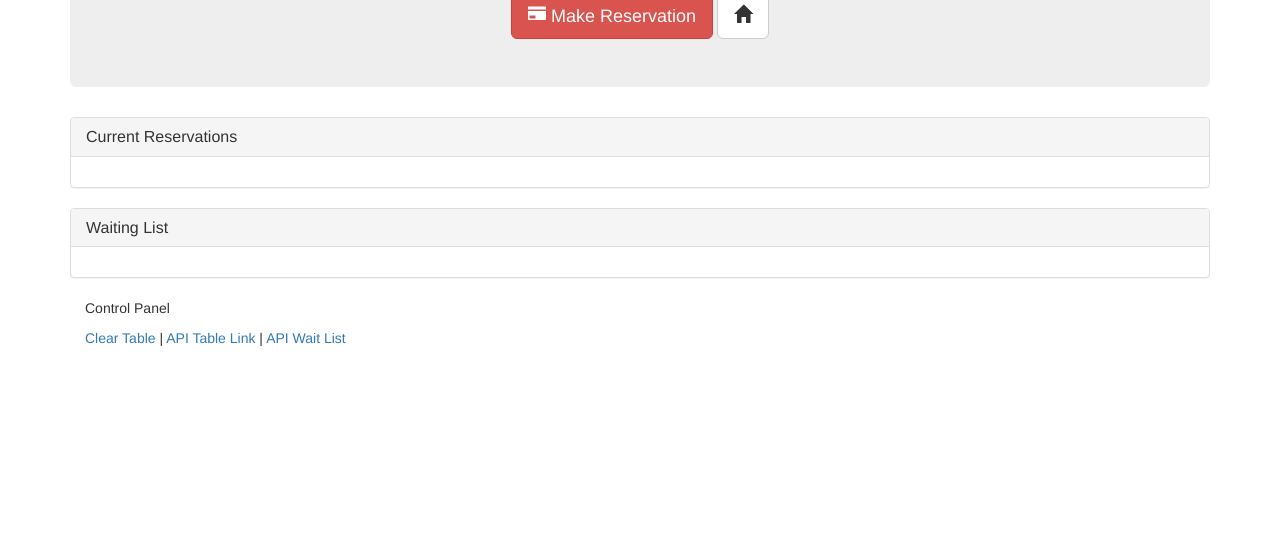
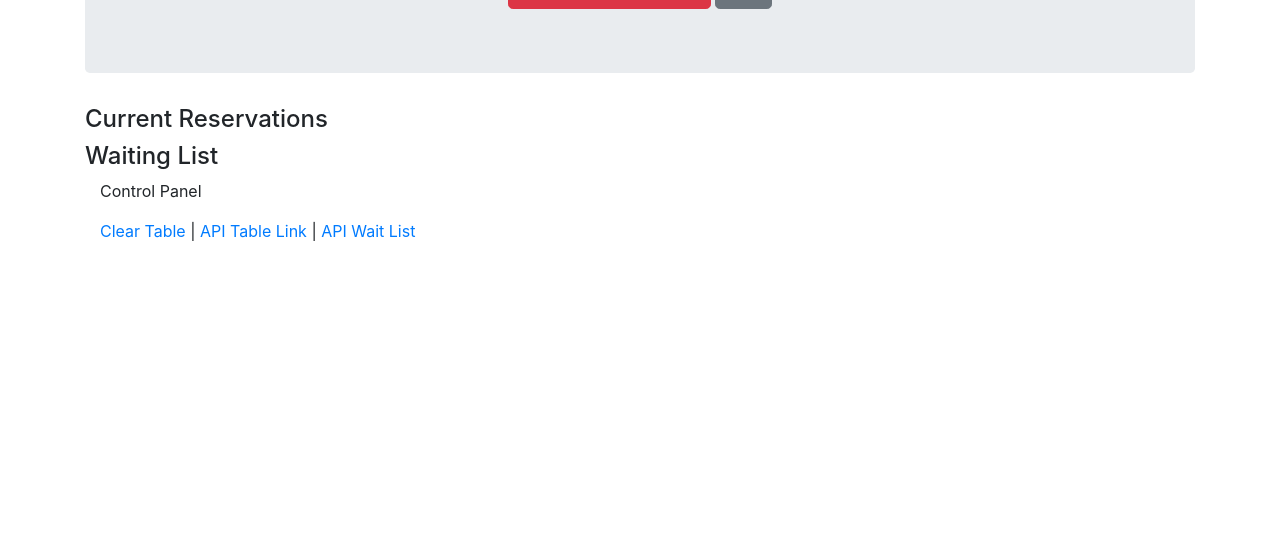
Before and after one commit to RobWawrzak/GroupExpress, a plain HTML site: page tables.html in a window 1280 px wide. Shown: the part 254-800 px from the top of the page. Drawn offline with nearby package versions, Linux system fonts and the light colour scheme.

Commit message:
Updated web pages

```diff
--- a/tables.html
+++ b/tables.html
@@ -6,10 +6,12 @@
   <title>Tables Page</title>
 
   <!-- Latest compiled and minified CSS & JS -->
-  <link rel="stylesheet" href="https://maxcdn.bootstrapcdn.com/bootstrap/3.3.6/css/bootstrap.min.css" integrity="sha384-1q8mTJOASx8j1Au+a5WDVnPi2lkFfwwEAa8hDDdjZlpLegxhjVME1fgjWPGmkzs7"
+  <link rel="stylesheet" href="https://use.fontawesome.com/releases/v5.3.1/css/all.css" integrity="sha384-mzrmE5qonljUremFsqc01SB46JvROS7bZs3IO2EmfFsd15uHvIt+Y8vEf7N7fWAU"
+    crossorigin="anonymous">
+  <link href="https://stackpath.bootstrapcdn.com/bootstrap/4.1.3/css/bootstrap.min.css" rel="stylesheet" integrity="sha384-MCw98/SFnGE8fJT3GXwEOngsV7Zt27NXFoaoApmYm81iuXoPkFOJwJ8ERdknLPMO"
     crossorigin="anonymous">
   <script src="https://code.jquery.com/jquery.js"></script>
-  <script src="https://maxcdn.bootstrapcdn.com/bootstrap/3.3.6/js/bootstrap.min.js" integrity="sha384-0mSbJDEHialfmuBBQP6A4Qrprq5OVfW37PRR3j5ELqxss1yVqOtnepnHVP9aJ7xS"
+  <script src="https://stackpath.bootstrapcdn.com/bootstrap/4.1.3/js/bootstrap.min.js" integrity="sha384-ChfqqxuZUCnJSK3+MXmPNIyE6ZbWh2IMqE241rYiqJxyMiZ6OW/JmZQ5stwEULTy"
     crossorigin="anonymous"></script>
 
 </head>
@@ -27,11 +29,12 @@
       <div class="text-center">
         <a href="/reserve"><button type="button" class="btn btn-lg btn-danger"><span class="glyphicon glyphicon-credit-card"></span>
             Make Reservation</button></a>
-        <a href="/"><button type="button" class="btn btn-lg btn-default"><span class="glyphicon glyphicon-home"></span></button></a>
+        <a href="/"><button type="button" class="btn btn-lg btn-secondary"><i class="fas fa-home"></i></button></a>
       </div>
     </div>
 
-    <div class="row">
+    <div class="
+              row">
       <div class="col-lg-12">
 
         <!-- Current Tables in Use -->
```
Also changed, not shown: index.html (+1 -1 lines).
